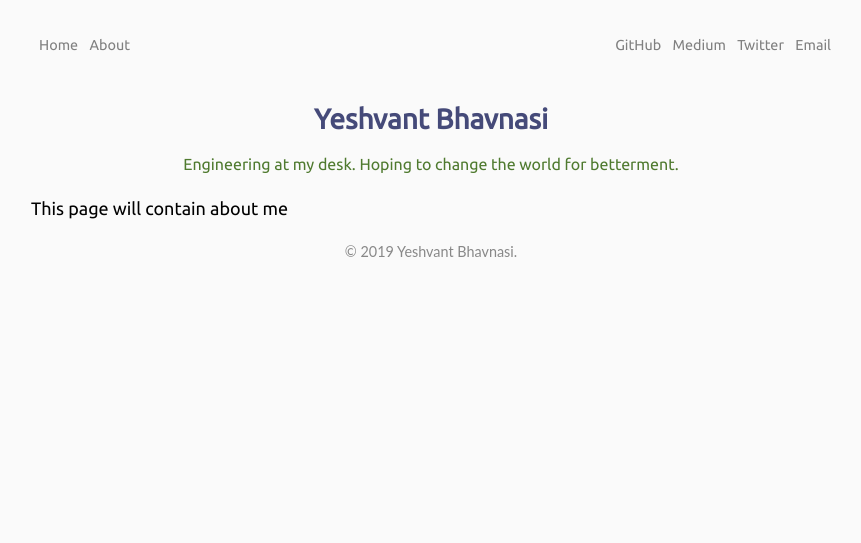
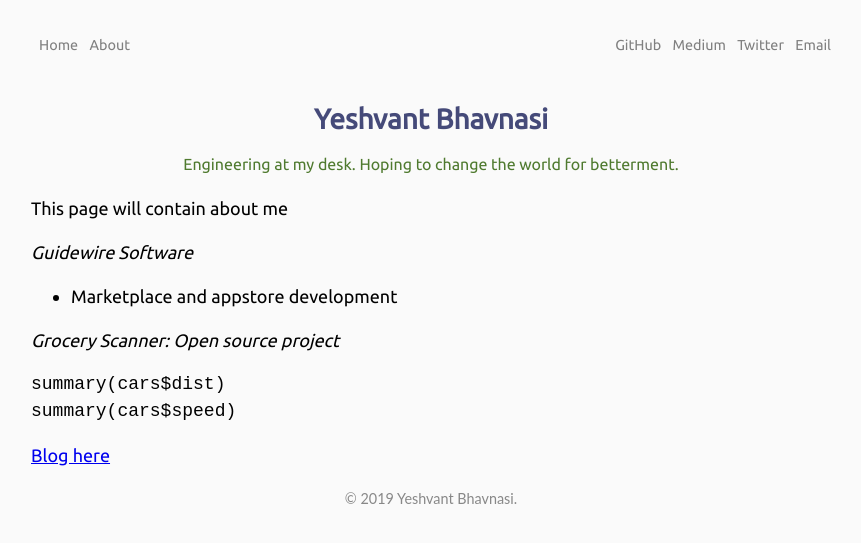
Before and after one commit to yeshvant-bhavnasi/yeshvant-bhavnasi.github.io, a Jekyll site: the page built from about.md, in a window 1280 px wide. Shown: the top 543 px of the page, without its empty margins (209-1070 px from the left). Built offline with Jekyll 4.4.1, drawn with Linux system fonts in a browser that asks for light colours; nearby versions of some CDN libraries; our own code applies the rules of GitHub Pages for plain Markdown files; comment, search, counter and statistics services are not loaded.

Commit message:
Update about.md

````diff
--- a/about.md
+++ b/about.md
@@ -1 +1,14 @@
 This page will contain about me
+
+*Guidewire Software*
+  - Marketplace and appstore development
+
+*Grocery Scanner: Open source project*
+
+```{r}
+summary(cars$dist)
+summary(cars$speed)
+```
+
+
+[Blog here](http://yeshvantbhavnasi.info)
````
